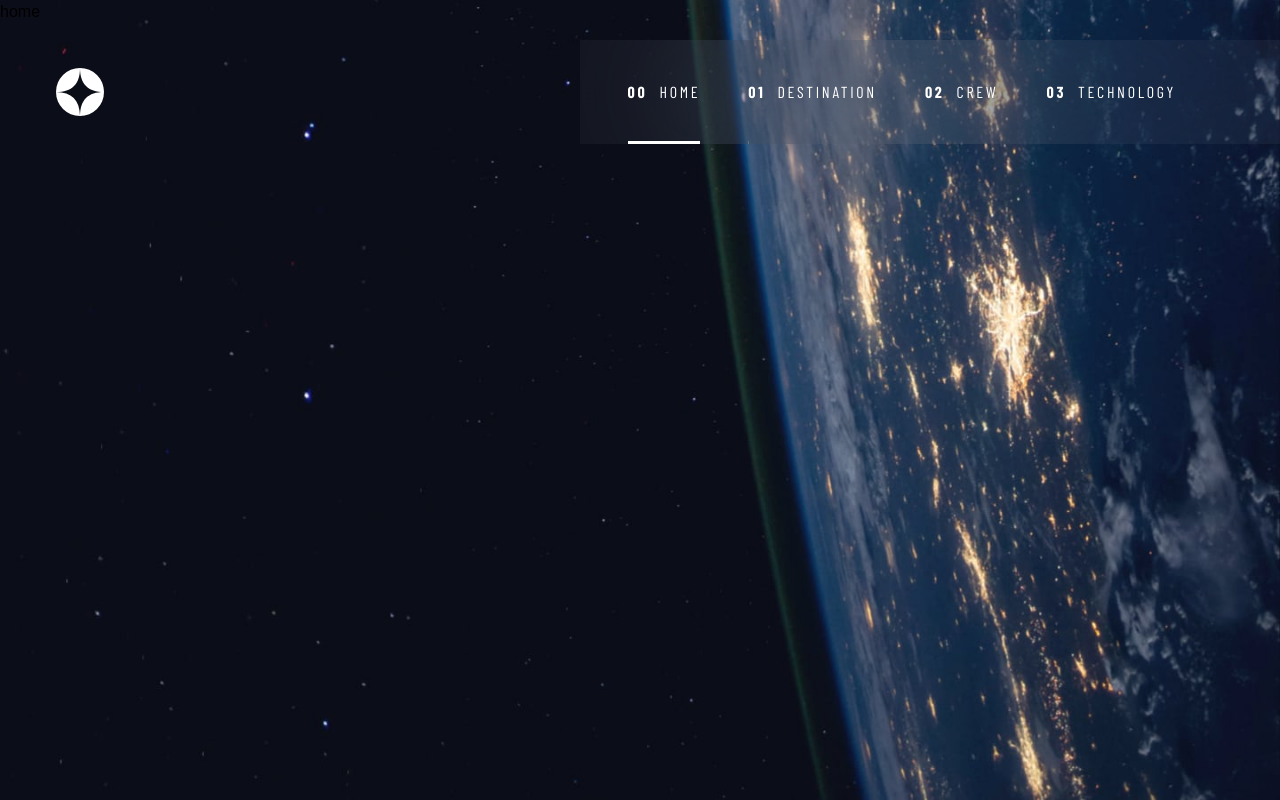
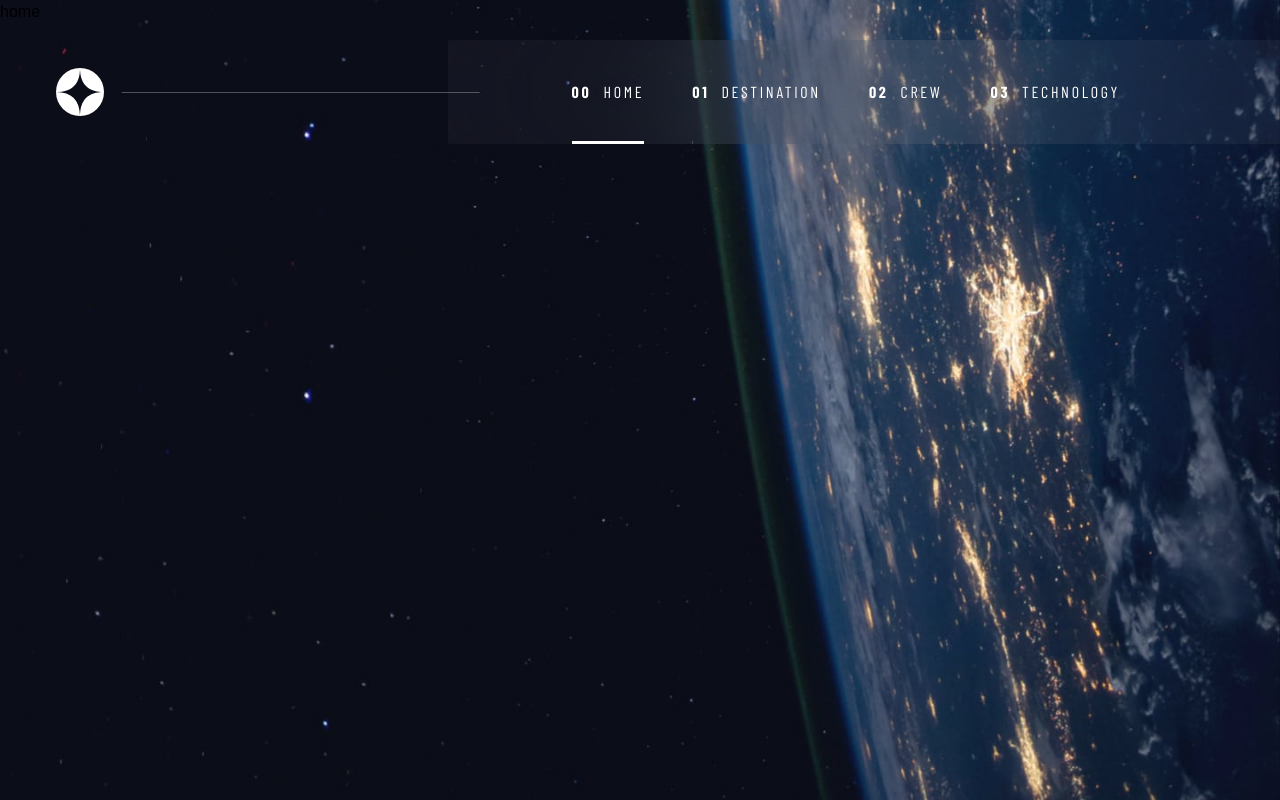
Before and after one commit to Iamparves/space-tourism, a React (Vite) app: page / in a window 1280 px wide. Built offline with nearby package versions, Linux system fonts and the light colour scheme; a web font is replaced by a local one.

Commit message:
update navbar

```diff
--- a/src/App.tsx
+++ b/src/App.tsx
@@ -2,8 +2,8 @@ import { BrowserRouter, Route, Routes } from "react-router-dom";
 import Navbar from "./components/Navbar";
 import Crew from "./pages/Crew";
 import Destination from "./pages/Destination";
+import Home from "./pages/Home";
 import Technology from "./pages/Technology";
-import Home from "./pages/home";
 
 const App = () => {
   return (
--- a/src/components/Menu.tsx
+++ b/src/components/Menu.tsx
@@ -23,7 +23,7 @@ const Menu = () => {
           isOpen ? "active" : "",
         )}
       >
-        <div className="relative flex h-full flex-col gap-8 px-7 py-8 pl-8 md:flex-row md:items-center md:gap-9 md:px-12 md:py-0 lg:gap-12">
+        <div className="relative flex h-full flex-col gap-8 px-7 py-8 pl-8 md:flex-row md:items-center md:gap-9 md:px-12 md:py-0 lg:gap-12 lg:pl-24 xl:pl-[124px] xl:pr-[104px]">
           <div className="flex justify-end pb-8 md:hidden">
             <button onClick={() => setIsOpen(false)}>
               <img src="/icon-close.svg" alt="Menu Close Icon" />
@@ -39,6 +39,7 @@ const Menu = () => {
           ))}
           <div className="absolute left-0 top-0 z-[-1] h-full w-[100vw] bg-[#ffffff0a] backdrop-blur-[82px]"></div>
         </div>
+        <div className="absolute left-8 top-1/2 hidden h-[1px] w-[28vw] max-w-[475px] -translate-x-full bg-[#ffffff47] xl:block"></div>
       </div>
     </>
   );
```
